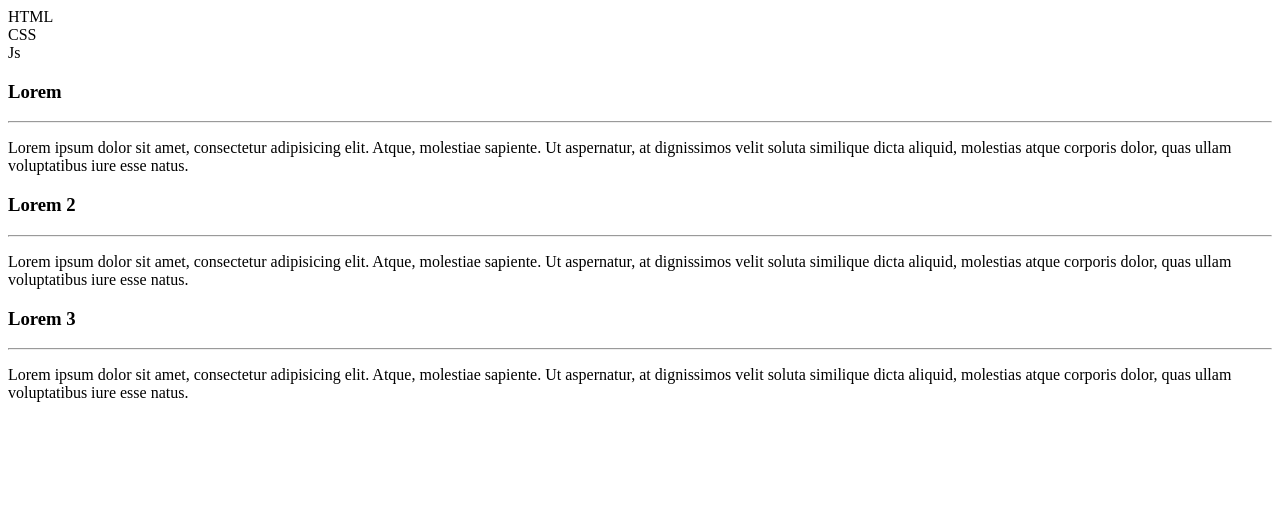
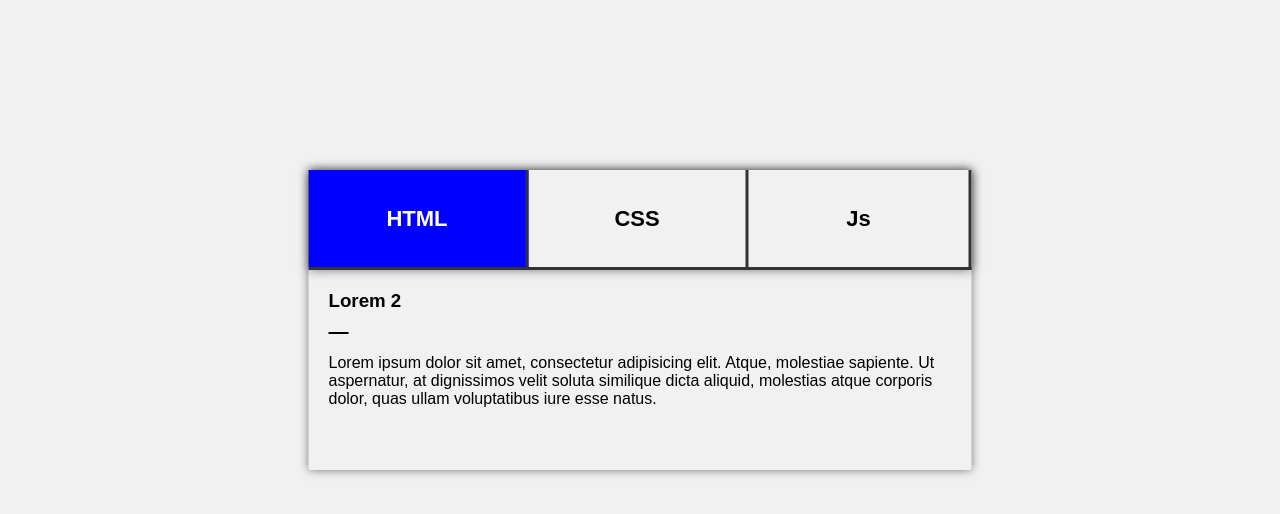
Before and after one commit to Heriniaina-30/HTML, a plain HTML site: page Index.html in a window 1280 px wide. Drawn offline with Linux system fonts and the light colour scheme.

Commit message:
Mise en forme du style CSS

```diff
--- a/Index.html
+++ b/Index.html
@@ -23,7 +23,7 @@
             <p>Lorem ipsum dolor sit amet, consectetur adipisicing elit. Atque, molestiae sapiente. Ut aspernatur, at dignissimos velit soluta similique dicta aliquid, molestias atque corporis dolor, quas ullam voluptatibus iure esse natus.</p>
 
         </div>
-        <div class="contenu" data-anim="2">
+        <div class="contenu activeContenu" data-anim="2">
             <h3>Lorem 2</h3>
             <hr>
             <p>Lorem ipsum dolor sit amet, consectetur adipisicing elit. Atque, molestiae sapiente. Ut aspernatur, at dignissimos velit soluta similique dicta aliquid, molestias atque corporis dolor, quas ullam voluptatibus iure esse natus.</p>
--- a/Style.css
+++ b/Style.css
@@ -0,0 +1,104 @@
+*,
+ ::before,
+ ::after {
+    box-sizing: border-box;
+    margin: 0;
+    padding: 0;
+}
+
+html {
+    font-family: sans-serif;
+}
+
+body {
+    background: #f1f1f1;
+    height: 100vh;
+}
+
+
+/* Mise en forme du container */
+
+.container {
+    position: absolute;
+    top: 40%;
+    left: 50%;
+    transform: translate(-50%, -50%);
+    height: 300px;
+    background-color: #f1f1f1;
+    border-radius: 2px;
+    box-shadow: 0 0 10px rgba(0, 0, 0, 0.5);
+}
+
+.container-onglet {
+    display: flex;
+    width: 100%;
+    height: 100px;
+    position: relative;
+    border-bottom: 3px solid #333;
+    box-shadow: 0 0 10px rgba(0, 0, 0, 0.5);
+}
+
+.onglets {
+    width: 220px;
+    display: flex;
+    align-items: center;
+    justify-content: center;
+    font-size: 22px;
+    font-weight: 700;
+    cursor: pointer;
+}
+
+.active {
+    background-color: blue;
+    height: 100%;
+    color: #fff;
+    transform: all 0.3s ease;
+}
+
+.onglets:not(:nth-child(3)) {
+    border-right: 3px solid #333;
+}
+
+.container-onglet:not(:nth-child(3)) {
+    border-right: 3px solid #333;
+}
+
+
+/* Mise en forme du contenu*/
+
+.contenu {
+    height: 70%;
+    width: 100%;
+    opacity: 0;
+    position: absolute;
+}
+
+.contenu h3 {
+    padding: 20px;
+}
+
+.contenu hr {
+    width: 20px;
+    height: 2px;
+    margin-left: 20px;
+    background: #000;
+    border: none;
+}
+
+.contenu p {
+    padding: 20px;
+    font-size: 1.1.2rem;
+}
+
+.activeContenu {
+    animation: fade 1s forwards;
+}
+
+@keyframes fade {
+    from {
+        opacity: 0;
+    }
+    to {
+        opacity: 1;
+    }
+}
```
